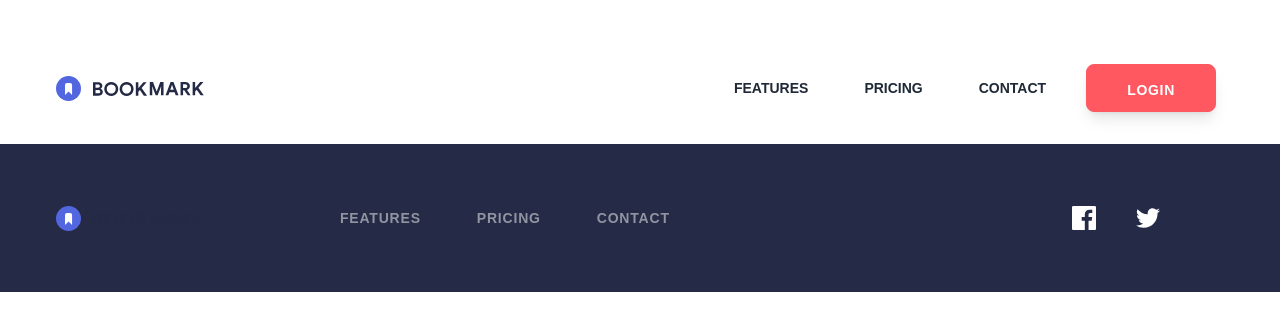
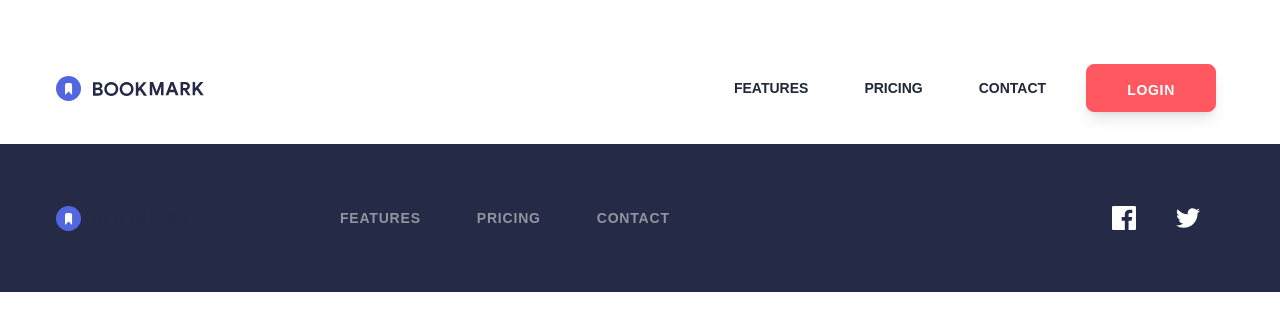
Before and after one commit to KonradBauer/Products-Page, a React (Vite) app: page / in a window 1280 px wide. Shown: the top 330 px of the page. Built offline with nearby package versions, Linux system fonts and the light colour scheme.

Commit message:
socials margin fix

```diff
--- a/src/components/Footer/Footer.tsx
+++ b/src/components/Footer/Footer.tsx
@@ -7,8 +7,8 @@ export const Footer: React.FC = () => {
 
   return (
     <div className="navbar flex flex-col lg:flex-row justify-between tracking-wider bg-darkBlue p-6 lg:px-[56px] sm:flex-wrap">
-      <img src={bookmark} alt="Bookmark" className="bookmark-icon text-white" />
-      <div className="mx-8 lg:mx-12 p-4 lg:p-6 flex flex-1 ">
+      <img src={bookmark} alt="Bookmark" className="bookmark-icon fill-current text-white" />
+      <div className="mx-8 lg:mx-12 p-4 lg:p-6 flex flex-1">
         <ul className="menu menu-horizontal uppercase gap-6 flex mt-4 lg:mt-0 lg:ml-10 max-md:flex-col">
           {navigation.map((navi) => (
             <li key={navi}>
@@ -17,7 +17,7 @@ export const Footer: React.FC = () => {
           ))}
         </ul>
       </div>
-      <div className="flex gap-10 mx-16">
+      <div className="flex gap-10 mx-6">
         <a className="facebook-icon cursor-pointer">
           <img src={facebook} alt="Facebook" />
         </a>
```
